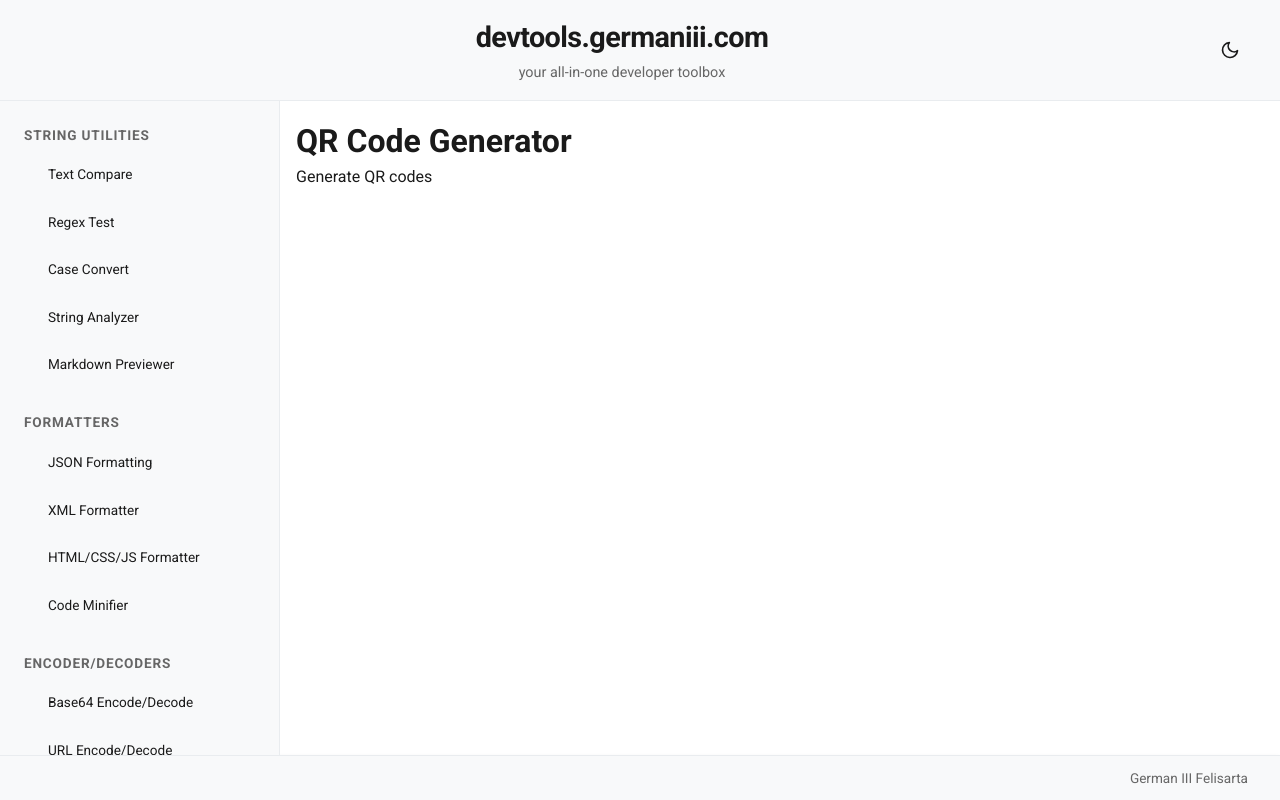
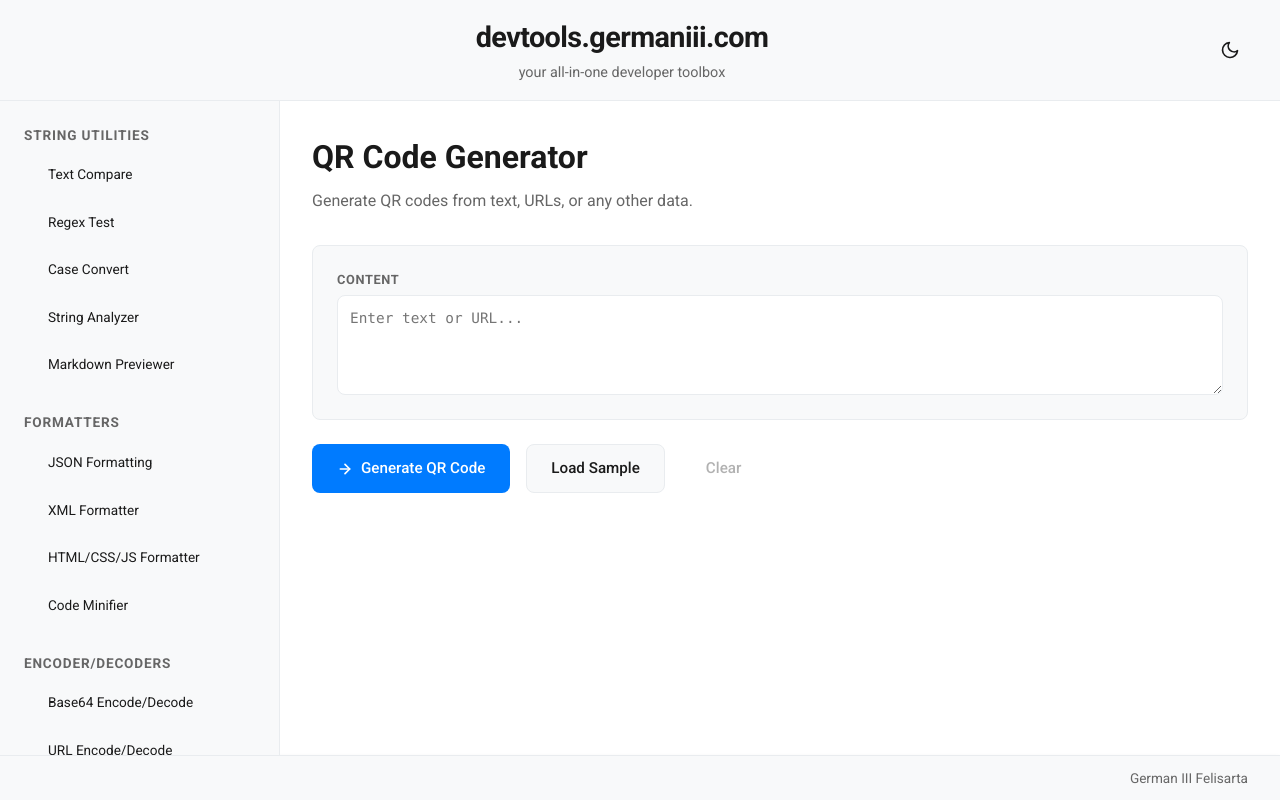
Before and after one commit to germaniii-com/devtools.germaniii.com, a SvelteKit app: page /generators/qr-code in a window 1280 px wide. Built offline with nearby package versions, Linux system fonts and the light colour scheme.

Commit message:
Add qr code generate

```diff
--- a/package.json
+++ b/package.json
@@ -12,7 +12,8 @@
 		"lint": "prettier --check . && eslint ."
 	},
 	"dependencies": {
-		"prettier": "^3.4.2"
+		"prettier": "^3.4.2",
+		"qrcode": "^1.5.4"
 	},
 	"devDependencies": {
 		"@eslint/compat": "^1.2.5",
--- a/src/routes/generators/qr-code/+page.svelte
+++ b/src/routes/generators/qr-code/+page.svelte
@@ -1,2 +1,326 @@
-<h1>QR Code Generator</h1>
-<p>Generate QR codes</p>
+<script>
+	import QRCode from 'qrcode';
+
+	let inputText = $state('');
+	let error = $state('');
+	let qrDataUrl = $state('');
+	let copied = $state(false);
+
+	const sampleText = 'https://github.com';
+
+	function loadSample() {
+		inputText = sampleText;
+	}
+
+	function clearAll() {
+		inputText = '';
+		error = '';
+		qrDataUrl = '';
+		copied = false;
+	}
+
+	async function generate() {
+		error = '';
+		if (!inputText.trim()) {
+			error = 'Please enter text or URL to generate a QR code.';
+			return;
+		}
+		try {
+			qrDataUrl = await QRCode.toDataURL(inputText.trim(), {
+				width: 400,
+				margin: 2,
+				color: {
+					dark: '#1a1a1a',
+					light: '#ffffff'
+				}
+			});
+			copied = false;
+		} catch (e) {
+			error = 'Failed to generate QR code: ' + e.message;
+		}
+	}
+
+	async function download() {
+		if (!qrDataUrl) return;
+		const link = document.createElement('a');
+		link.download = 'qrcode.png';
+		link.href = qrDataUrl;
+		link.click();
+	}
+</script>
+
+<div class="tool-container">
+	<div class="tool-header">
+		<h1>QR Code Generator</h1>
+		<p class="tool-description">Generate QR codes from text, URLs, or any other data.</p>
+	</div>
+
+	<div class="controls animate-fade-in">
+		<div class="controls-row">
+			<div class="control-group flex-1">
+				<label for="qr-input">Content</label>
+				<textarea
+					id="qr-input"
+					bind:value={inputText}
+					placeholder="Enter text or URL..."
+					spellcheck="false"
+				></textarea>
+			</div>
+		</div>
+	</div>
+
+	<div class="actions">
+		<button class="btn btn-primary" onclick={generate}>
+			<svg xmlns="http://www.w3.org/2000/svg" width="16" height="16" viewBox="0 0 24 24" fill="none" stroke="currentColor" stroke-width="2.5" stroke-linecap="round" stroke-linejoin="round">
+				<path d="M5 12h14" />
+				<path d="m12 5 7 7-7 7" />
+			</svg>
+			Generate QR Code
+		</button>
+		<button class="btn btn-secondary" onclick={loadSample}>Load Sample</button>
+		<button class="btn btn-tertiary" onclick={clearAll} disabled={!inputText && !qrDataUrl}>Clear</button>
+	</div>
+
+	{#if error}
+		<div class="error-banner animate-fade-in">
+			<svg xmlns="http://www.w3.org/2000/svg" width="16" height="16" viewBox="0 0 24 24" fill="none" stroke="currentColor" stroke-width="2" stroke-linecap="round" stroke-linejoin="round">
+				<circle cx="12" cy="12" r="10" />
+				<line x1="12" y1="8" x2="12" y2="12" />
+				<line x1="12" y1="16" x2="12.01" y2="16" />
+			</svg>
+			{error}
+		</div>
+	{/if}
+
+	{#if qrDataUrl}
+		<div class="output-section animate-fade-in">
+			<div class="output-header">
+				<span class="output-label">QR Code</span>
+				<button class="btn btn-secondary btn-sm" onclick={download}>
+					<svg xmlns="http://www.w3.org/2000/svg" width="14" height="14" viewBox="0 0 24 24" fill="none" stroke="currentColor" stroke-width="2.5" stroke-linecap="round" stroke-linejoin="round">
+						<path d="M21 15v4a2 2 0 0 1-2 2H5a2 2 0 0 1-2-2v-4" />
+						<polyline points="7 10 12 15 17 10" />
+						<line x1="12" y1="15" x2="12" y2="3" />
+					</svg>
+					Download PNG
+				</button>
+			</div>
+			<div class="qr-display">
+				<img src={qrDataUrl} alt="QR Code" />
+			</div>
+		</div>
+	{/if}
+</div>
+
+<style>
+	.tool-container {
+		max-width: 1200px;
+		margin: 0 auto;
+		padding: 1rem;
+		font-family: var(--font-family-sans);
+	}
+
+	.tool-header {
+		margin-bottom: 2rem;
+	}
+
+	.tool-header h1 {
+		font-size: 2rem;
+		font-weight: 700;
+		color: var(--text);
+		margin-bottom: 0.5rem;
+	}
+
+	.tool-description {
+		font-size: 1rem;
+		color: var(--text-secondary);
+	}
+
+	.controls {
+		background: var(--surface);
+		border: 1px solid var(--border);
+		border-radius: var(--radius);
+		padding: 1.5rem;
+		margin-bottom: 1.5rem;
+	}
+
+	.controls-row {
+		display: flex;
+		gap: 1.5rem;
+		flex-wrap: wrap;
+	}
+
+	.control-group {
+		display: flex;
+		flex-direction: column;
+		gap: 0.4rem;
+	}
+
+	.control-group.flex-1 {
+		flex: 1;
+	}
+
+	.control-group label {
+		font-size: 0.8rem;
+		font-weight: 600;
+		text-transform: uppercase;
+		letter-spacing: 0.05em;
+		color: var(--text-secondary);
+	}
+
+	.control-group textarea {
+		width: 100%;
+		height: 100px;
+		padding: 0.75rem;
+		border: 1px solid var(--border);
+		border-radius: var(--radius);
+		background: var(--background);
+		color: var(--text);
+		font-family: var(--font-family-mono);
+		font-size: 0.9rem;
+		line-height: 1.5;
+		resize: vertical;
+		outline: none;
+		transition: border-color 0.2s, box-shadow 0.2s;
+	}
+
+	.control-group textarea:focus {
+		border-color: var(--primary);
+		box-shadow: 0 0 0 3px rgba(61, 139, 253, 0.15);
+	}
+
+	.actions {
+		display: flex;
+		gap: 1rem;
+		align-items: center;
+		margin-bottom: 1.5rem;
+	}
+
+	.btn {
+		display: inline-flex;
+		align-items: center;
+		justify-content: center;
+		gap: 0.5rem;
+		padding: 0.75rem 1.5rem;
+		font-size: 0.95rem;
+		font-weight: 500;
+		border-radius: var(--radius);
+		border: 1px solid transparent;
+		cursor: pointer;
+		transition: background-color 0.15s, border-color 0.15s, color 0.15s, box-shadow 0.15s;
+		user-select: none;
+	}
+
+	.btn-sm {
+		padding: 0.4rem 0.9rem;
+		font-size: 0.8rem;
+	}
+
+	.btn-primary {
+		background: var(--primary);
+		color: #ffffff;
+	}
+
+	.btn-primary:hover {
+		background: var(--primary-hover);
+	}
+
+	.btn-primary:focus {
+		box-shadow: 0 0 0 3px rgba(61, 139, 253, 0.3);
+	}
+
+	.btn-secondary {
+		background: var(--surface);
+		color: var(--text);
+		border-color: var(--border);
+	}
+
+	.btn-secondary:hover {
+		background: var(--border);
+	}
+
+	.btn-tertiary {
+		background: transparent;
+		color: var(--text-secondary);
+	}
+
+	.btn-tertiary:hover {
+		background: var(--surface);
+		color: var(--text);
+	}
+
+	.btn-tertiary:disabled {
+		opacity: 0.5;
+		cursor: not-allowed;
+		background: transparent;
+		color: var(--text-secondary);
+	}
+
+	.error-banner {
+		display: flex;
+		align-items: center;
+		gap: 0.75rem;
+		padding: 1rem;
+		margin-bottom: 1.5rem;
+		background: rgba(239, 68, 68, 0.1);
+		border: 1px solid rgba(239, 68, 68, 0.2);
+		border-radius: var(--radius);
+		color: #ef4444;
+		font-size: 0.875rem;
+	}
+
+	[data-theme='dark'] .error-banner {
+		background: rgba(239, 68, 68, 0.15);
+		color: #f87171;
+	}
+
+	.output-section {
+		margin-top: 0;
+	}
+
+	.output-header {
+		display: flex;
+		justify-content: space-between;
+		align-items: center;
+		margin-bottom: 0.75rem;
+	}
+
+	.output-label {
+		font-size: 0.85rem;
+		font-weight: 600;
+		text-transform: uppercase;
+		letter-spacing: 0.05em;
+		color: var(--text-secondary);
+	}
+
+	.qr-display {
+		display: flex;
+		justify-content: center;
+		align-items: center;
+		padding: 2rem;
+		background: var(--surface);
+		border: 1px solid var(--border);
+		border-radius: var(--radius);
+	}
+
+	.qr-display img {
+		max-width: 100%;
+		height: auto;
+		image-rendering: pixelated;
+	}
+
+	.animate-fade-in {
+		animation: fadeIn 0.25s cubic-bezier(0.16, 1, 0.3, 1);
+	}
+
+	@keyframes fadeIn {
+		from {
+			opacity: 0;
+			transform: translateY(4px);
+		}
+		to {
+			opacity: 1;
+			transform: translateY(0);
+		}
+	}
+</style>
```
Also changed, not shown: 1 other file (tests, documents, lock files or other folders).
